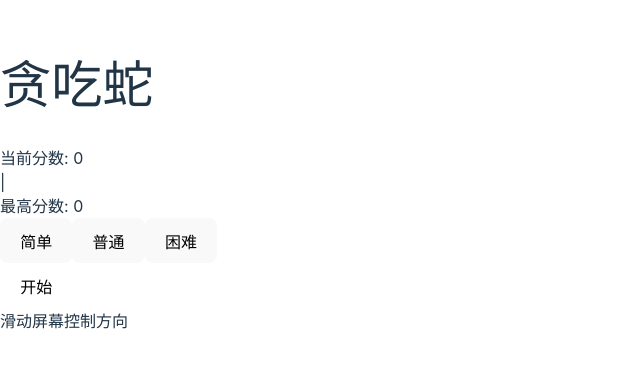
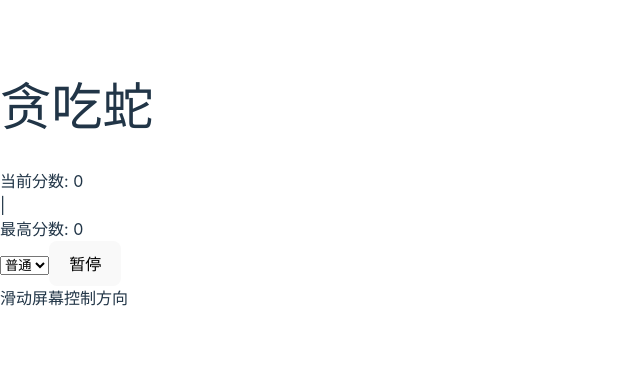
Before and after one commit to Trey13666/snake-game, a React (Vite) app: page / in a window 1280 px wide. Shown: the part 223-590 px from the top of the page, without its empty margins (0-640 px from the left). Built offline with nearby package versions, Linux system fonts and the light colour scheme.

Commit message:
Update Controls.tsx

```diff
--- a/src/components/game/Controls.tsx
+++ b/src/components/game/Controls.tsx
@@ -1,37 +1,26 @@
 import { GameMode } from '../../types/game';
 
 interface ControlsProps {
-  onModeChange: (mode: GameMode) => void;
-  onStart: () => void;
-  onPause: () => void;
-  isPlaying: boolean;
-  currentMode: GameMode;
+  gameMode: GameMode;
+  setGameMode: (mode: GameMode) => void;
+  isPaused: boolean;
+  setIsPaused: (paused: boolean) => void;
 }
 
-const Controls = ({ onModeChange, onStart, onPause, isPlaying, currentMode }: ControlsProps) => {
+const Controls = ({ gameMode, setGameMode, isPaused, setIsPaused }: ControlsProps) => {
   return (
     <div className="controls">
-      <div className="mode-controls">
-        {(['EASY', 'NORMAL', 'HARD'] as GameMode[]).map(mode => (
-          <button
-            key={mode}
-            className={`mode-button ${currentMode === mode ? 'active' : ''}`}
-            onClick={() => onModeChange(mode)}
-          >
-            {mode === 'EASY' ? '简单' : mode === 'NORMAL' ? '普通' : '困难'}
-          </button>
-        ))}
-      </div>
-      <div className="game-controls">
-        <button
-          onClick={isPlaying ? onPause : onStart}
-          style={{
-            backgroundColor: isPlaying ? 'var(--danger-color)' : 'var(--success-color)'
-          }}
-        >
-          {isPlaying ? '暂停' : '开始'}
-        </button>
-      </div>
+      <select
+        value={gameMode}
+        onChange={(e) => setGameMode(e.target.value as GameMode)}
+      >
+        <option value="EASY">简单</option>
+        <option value="NORMAL">普通</option>
+        <option value="HARD">困难</option>
+      </select>
+      <button onClick={() => setIsPaused(!isPaused)}>
+        {isPaused ? '继续' : '暂停'}
+      </button>
     </div>
   );
 };
```
